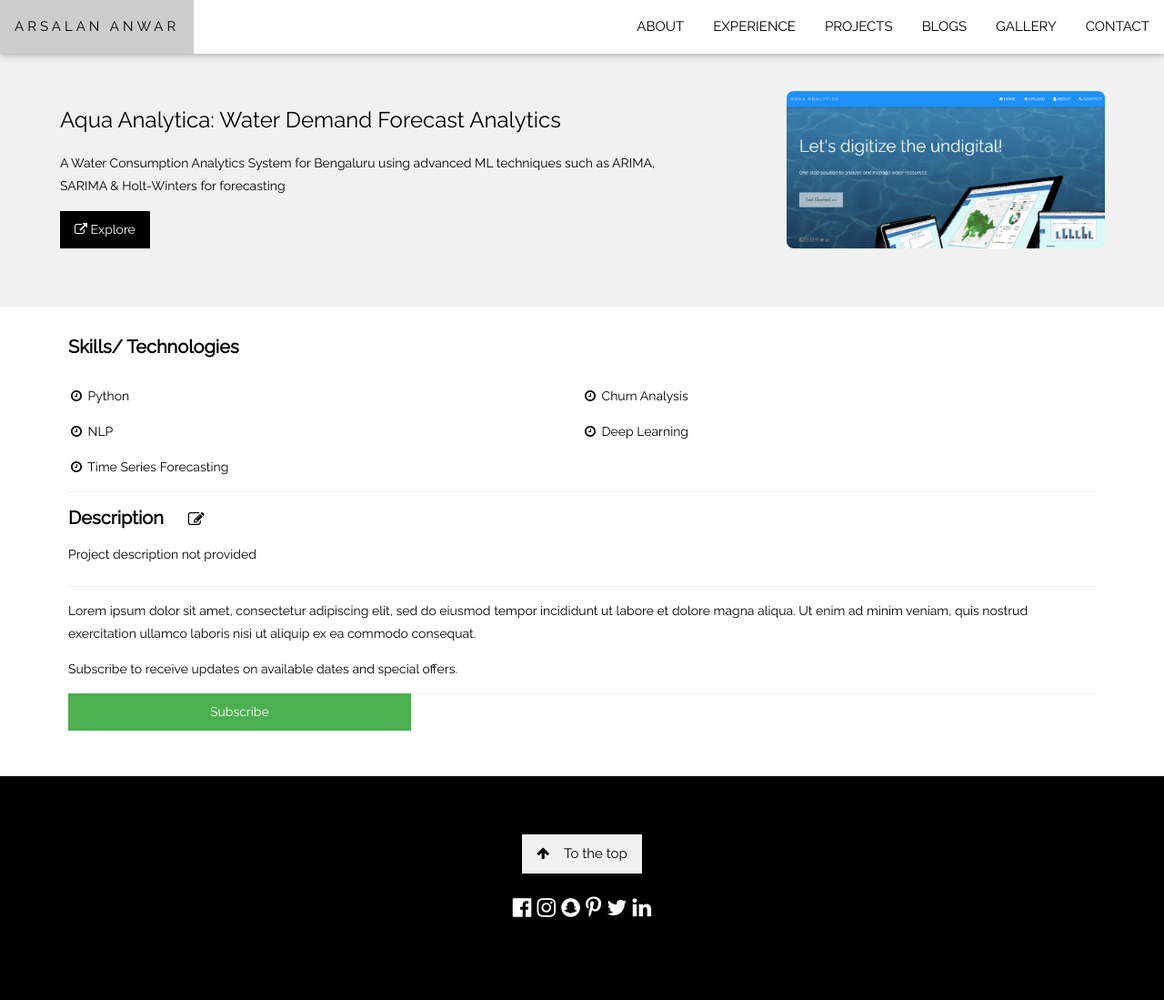
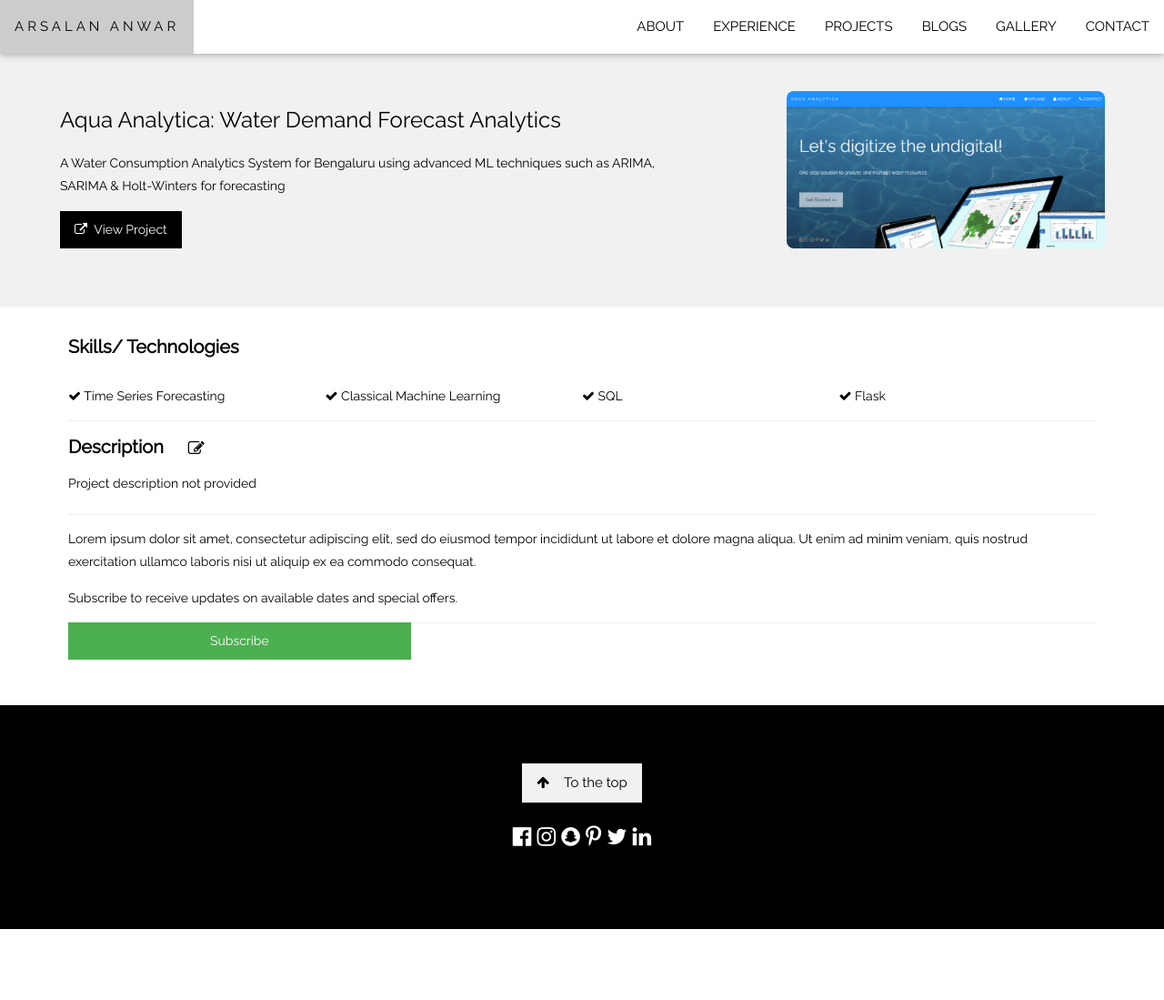
Before and after one commit to arsalananwar11/Arsalan-Portfolio, a Flask app: page /project/1 in a window 1280 px wide. Shown: the whole page at 91% size. After the commit the page ends 1021 px from the top, so only its background shows below. Run offline with Flask 3, Linux system fonts and the light colour scheme; data comes from the database, SQL or seed files in the repository; both versions use the stored data as it was after the commit; some libraries are stand-ins or nearby versions.

Commit message:
Dynamic list of project skills added

```diff
--- a/templates/project_dashboard.html
+++ b/templates/project_dashboard.html
@@ -14,7 +14,7 @@
             <p>
                 {{project[2]}}
             </p>
-            <p><a href="{{project[5]}}" class="w3-button w3-black"><i class="fa fa-external-link"></i> Explore</a></p>
+            <p><a href="{{project[5]}}" class="w3-button w3-black"><i class="fa fa-external-link"></i> &nbsp;View Project</a></p>
           </div>
           <div class="w3-col m1">
             <p></p>
@@ -27,22 +27,20 @@
 
 
     <div class="w3-container" style="padding:16px 75px 50px 75px">
+
+      <!-- Project Skills -->
       <h4><strong>Skills/ Technologies</strong></h4>
       <div class="w3-row w3-large">
-        <div class="w3-col s6">
-          <p><i class="fa fa-fw fa-clock-o"></i> Python</p>
-          <p><i class="fa fa-fw fa-clock-o"></i> NLP</p>
-          <p><i class="fa fa-fw fa-clock-o"></i> Time Series Forecasting</p>
+        {% for skill in project[8].split(',') %}
+        <div class="w3-col m3">
+          <p><i class="fa fa-check"></i> {{ skill }}</p>
         </div>
-        <div class="w3-col s6">
-          <p><i class="fa fa-fw fa-clock-o"></i> Churn Analysis</p>
-          <p><i class="fa fa-fw fa-clock-o"></i> Deep Learning</p>
-        </div>
+        {% endfor %}
       </div>
       <hr>
+
+      <!-- Project Description -->
       <p id="project-id" hidden>{{ project[0] }}</p>
-
-
         <h4>
           <strong>Description</strong>
           <div class="icon-bar">
```
Also changed, not shown: db_table_initializer.py (+6 -6 lines), arsalan_site_db.db.
